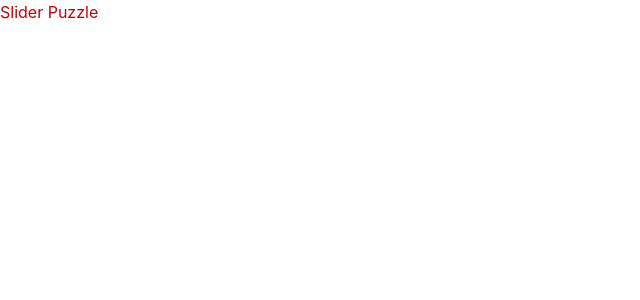
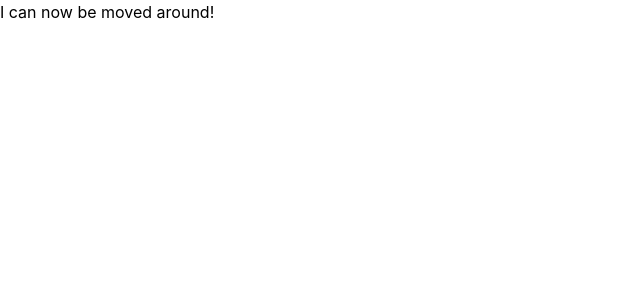
Before and after one commit to Tofu-Gang/slider-puzzle, a React (Vite) app: page / in a window 1280 px wide. Shown: the top 300 px of the page, without its empty margins (0-640 px from the left). Built offline with nearby package versions, Linux system fonts and the light colour scheme.

Commit message:
install react-draggable library figure out ref workaround so it actually works

```diff
--- a/package.json
+++ b/package.json
@@ -13,6 +13,7 @@
     "@tailwindcss/vite": "^4.2.1",
     "react": "^19.2.0",
     "react-dom": "^19.2.0",
+    "react-draggable": "^4.5.0",
     "tailwindcss": "^4.2.1"
   },
   "devDependencies": {
--- a/src/App.jsx
+++ b/src/App.jsx
@@ -1,8 +1,13 @@
+import Draggable from "react-draggable";
+import { useRef } from "react";
+
 function App() {
+    const ref = useRef(null);
+
     return (
-        <>
-            <h1 className="text-red-700">Slider Puzzle</h1>
-        </>
+        <Draggable nodeRef={ref}>
+            <div ref={ref}>I can now be moved around!</div>
+        </Draggable>
     );
 }
 
```
Also changed, not shown: 1 other file (tests, documents, lock files or other folders).
